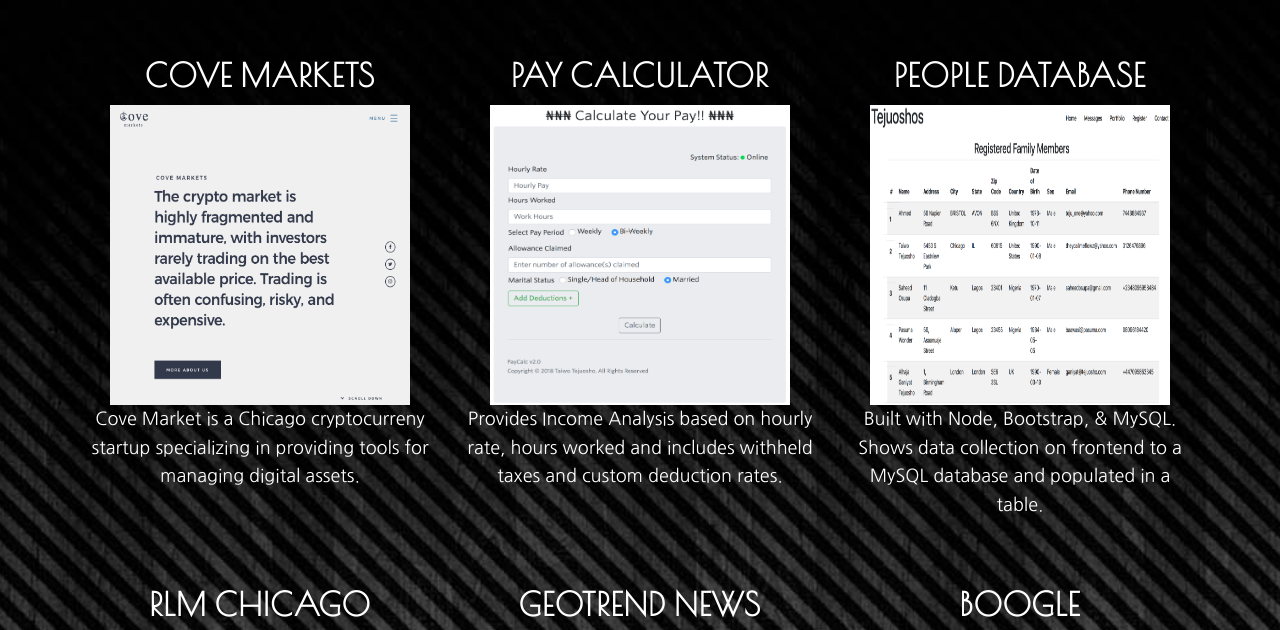
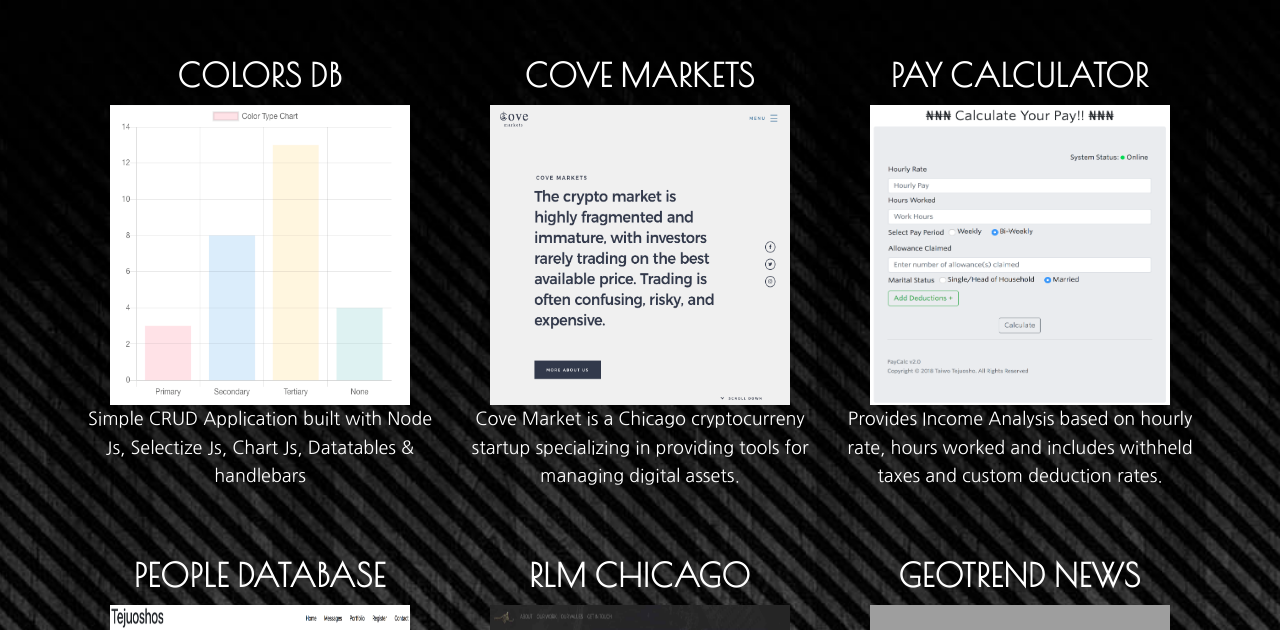
Before and after one commit to ttejuosho/h3tech, a website: page index.html in a window 1280 px wide. Shown: the part 1989-2619 px from the top of the page. Drawn offline with nearby package versions, Linux system fonts and the light colour scheme; some packages are replaced by stand-ins of ours; grey boxes are pictures that could not be loaded; a web font is replaced by a local one.

Commit message:
colorsDB added

```diff
--- a/index.html
+++ b/index.html
@@ -87,6 +87,12 @@
     <section id="download" class="download-section content-section text-center">
         <div class="container">
             <div class="row">
+
+                <div class="col-lg-4 mx-auto">
+                    <h2>Colors Db</h2>
+                    <a href="http://colorsdb.herokuapp.com/" target="_blank"><img class="portfolioImage" src="public/img/colorsDb.png" alt="Colors_db"></a>
+                    <p>Simple CRUD Application built with Node Js, Selectize Js, Chart Js, Datatables & handlebars</p>
+                </div>
 
                 <div class="col-lg-4 mx-auto">
                     <h2>Cove Markets</h2>
```
Also changed, not shown: public/img/colorsDb.png (added).
